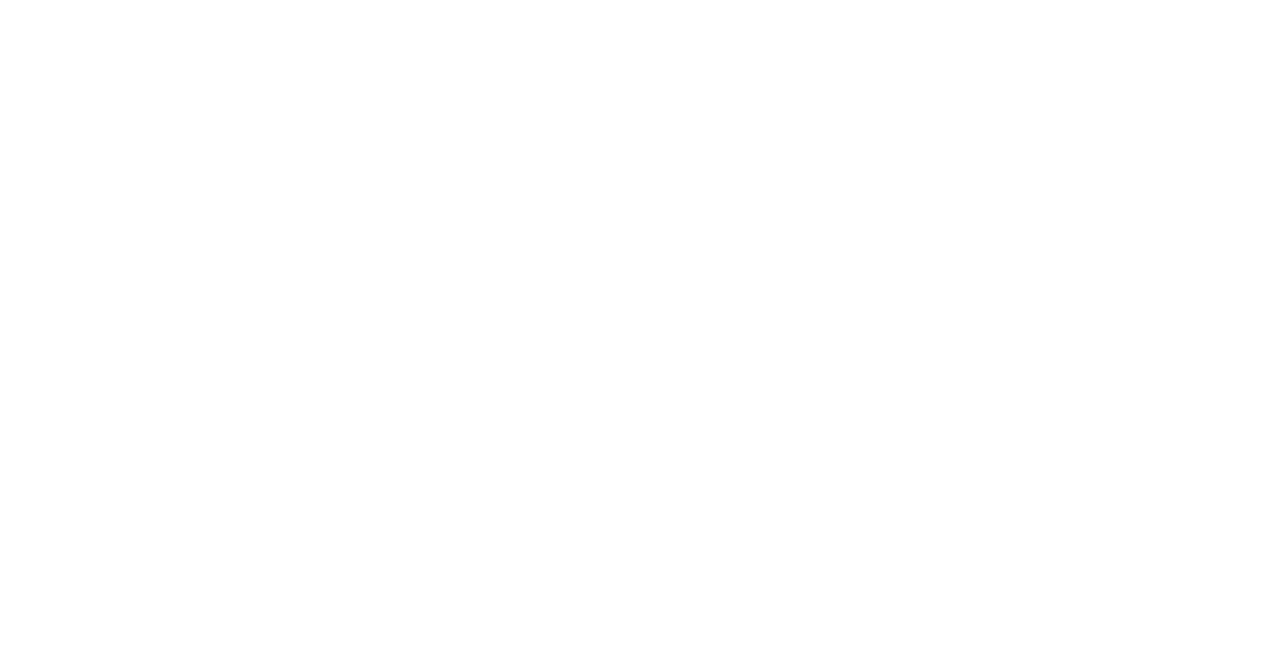
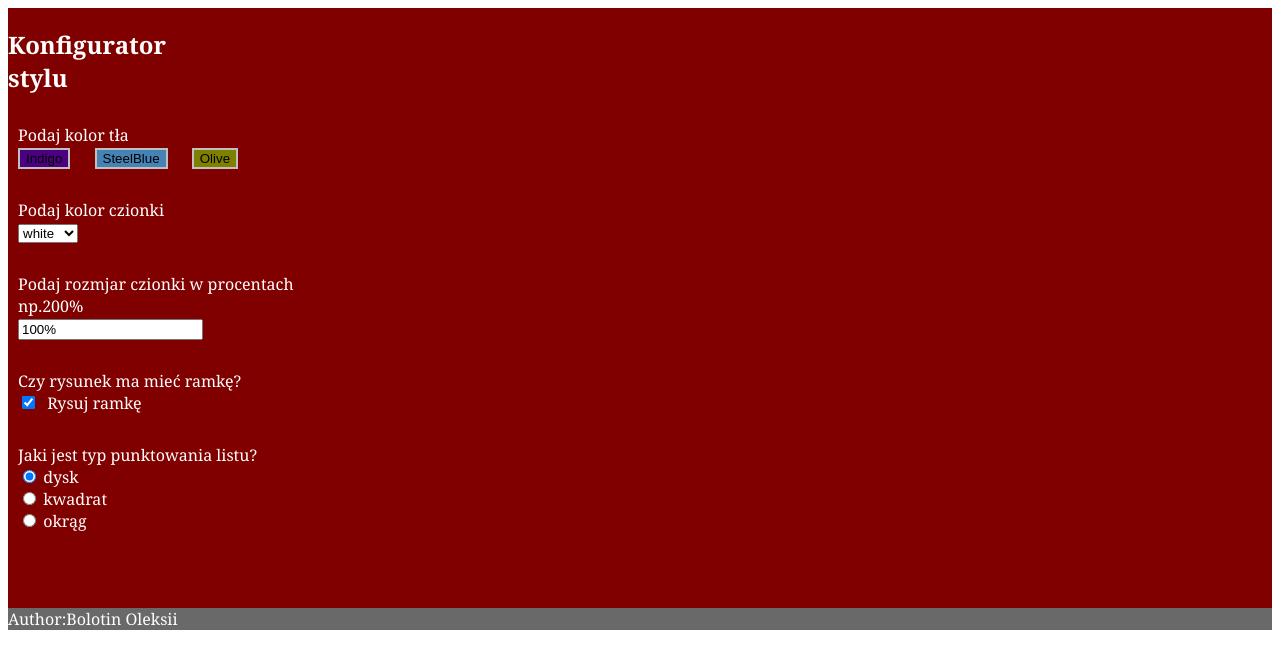
Before and after one commit to BolotinAlexey/polExamin1, a plain HTML site: page index.html in a window 1280 px wide. Drawn offline with Linux system fonts and the light colour scheme.

Commit message:
finish section .config

```diff
--- a/index.html
+++ b/index.html
@@ -9,9 +9,63 @@
   </head>
   <body>
     <main>
-      <section class="config"></section>
+      <section class="config">
+        <h1>
+          Konfigurator <br />
+          stylu
+        </h1>
+        <ul class="config__list">
+          <li class="config__item">
+            <p class="config__parag">Podaj kolor tła</p>
+            <button class="config__btn">Indigo</button>
+            <button class="config__btn">SteelBlue</button>
+            <button class="config__btn">Olive</button>
+          </li>
+          <li class="config__item">
+            <p>Podaj kolor czionki</p>
+
+            <select name="" id="">
+              <option value="white">white</option>
+              <option value="yellow">yellow</option>
+              <option value="green">green</option>
+              <option value="blue">blue</option>
+              <option value="black">black</option>
+            </select>
+          </li>
+
+          <li class="config__item">
+            <p>Podaj rozmjar czionki w procentach <br />np.200%</p>
+            <input type="text" value="100%" />
+          </li>
+          <li class="config__item">
+            <p>Czy rysunek ma mieć ramkę?</p>
+            <input type="checkbox" name="board" id="" checked />
+            <span class="checkbox-text">Rysuj ramkę</span>
+          </li>
+          <li class="config__item">
+            <p>Jaki jest typ punktowania listu?</p>
+            <ul class="radio-list">
+              <li>
+                <input type="radio" name="list" value="disk" checked />
+                <span>dysk</span>
+              </li>
+              <li>
+                <input type="radio" name="list" value="square" />
+                <span>kwadrat</span>
+              </li>
+              <li>
+                <input type="radio" name="list" value="circle" />
+                <span>okrąg</span>
+              </li>
+            </ul>
+          </li>
+        </ul>
+      </section>
       <section class="content"></section>
     </main>
+    <footer>
+      <p>Author:Bolotin Oleksii</p>
+    </footer>
 
     <script src="index.js"></script>
   </body>
--- a/style.css
+++ b/style.css
@@ -0,0 +1,59 @@
+p {
+  margin: 0;
+}
+body {
+  font-family: Georgia, 'Times New Roman', Times, serif;
+}
+.config,
+.content {
+  height: 600px;
+  background-color: maroon;
+  color: white;
+}
+.config {
+  float: left;
+  width: 30%;
+}
+.content {
+  float: right;
+  width: 70%;
+  overflow: auto;
+}
+
+footer {
+  background-color: dimgray;
+  color: white;
+}
+
+.radio-list,
+.config__list {
+  list-style: none;
+  padding: 0;
+}
+.config__item {
+  margin-bottom: 30px;
+  margin-left: 10px;
+}
+h1 {
+  margin-bottom: 30px;
+}
+
+.config__btn {
+  border: solid silver 2px;
+  cursor: pointer;
+}
+.config__btn:nth-of-type(1) {
+  background-color: indigo;
+  margin-right: 20px;
+}
+.config__btn:nth-of-type(2) {
+  background-color: steelblue;
+  margin-right: 20px;
+}
+.config__btn:nth-of-type(3) {
+  background-color: olive;
+}
+
+.checkbox-text {
+  margin-left: 5px;
+}
```
